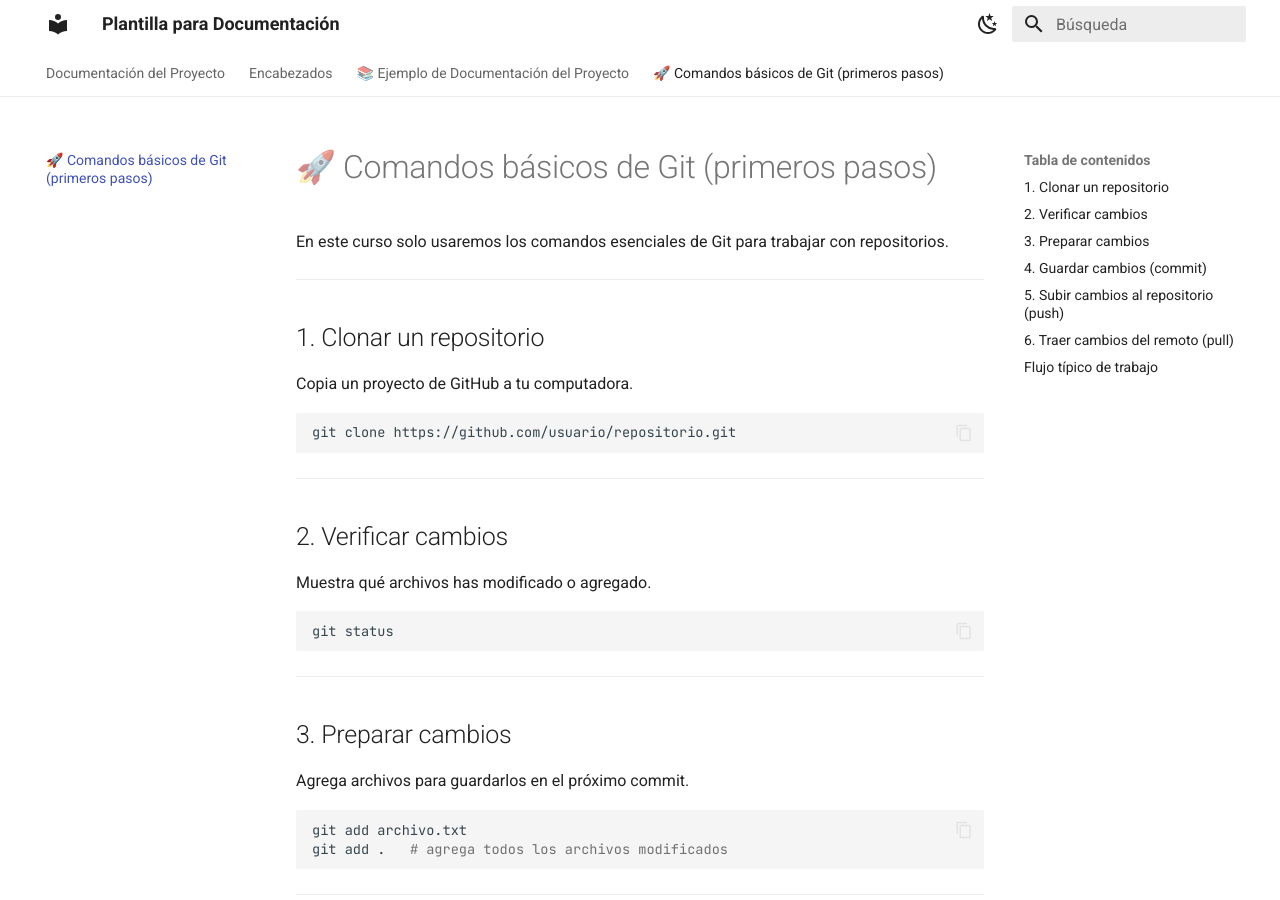
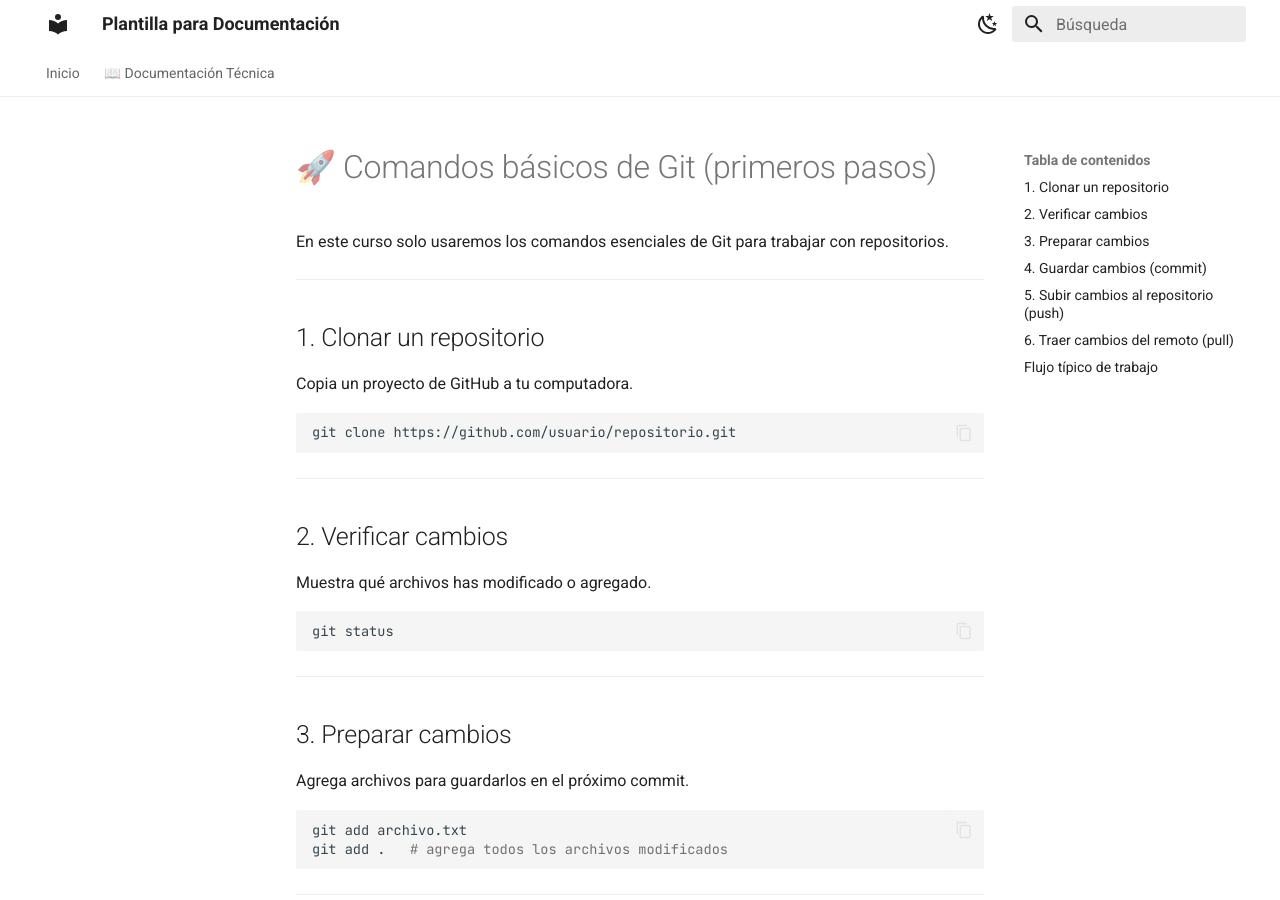
Before and after one commit to juangaona712-ship-it/Producci-n_electronica, an MkDocs documentation site: the page built from docs/gitcmds.md, in a window 1280 px wide and 900 px high. Built offline with MkDocs 1.6.1 and Material for MkDocs 9.7.7, drawn with Linux system fonts in a browser that asks for light colours; some of the changed lines change nothing that is shown.

Commit message:
Update mkdocs.yml

```diff
--- a/mkdocs.yml
+++ b/mkdocs.yml
@@ -82,3 +82,10 @@
 
 extra_css:
   - https://cdnjs.cloudflare.com/ajax/libs/font-awesome/6.5.2/css/all.min.css
+nav:
+  - Inicio: index.md
+  - 📖 Documentación Técnica:
+      - Resumen del Proyecto: resumen.md
+      - Esquemático: esquematico.md
+      - Diseño de PCB: pcb.md
+      - Pruebas y Ensamble: pruebas.md
```
